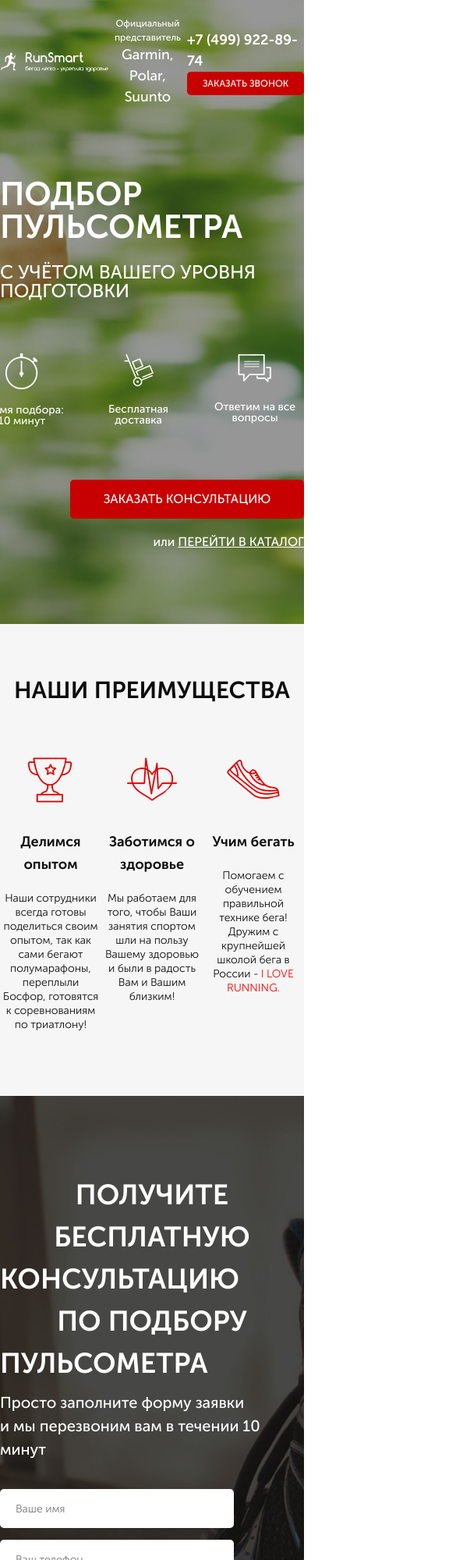
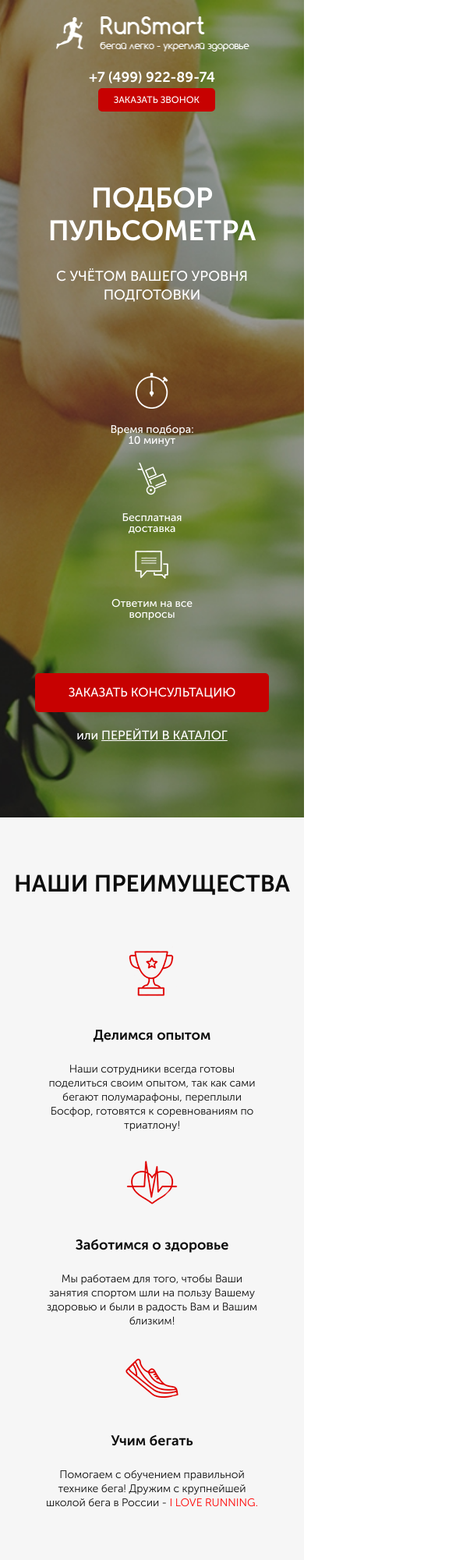
Before and after one commit to KuleshovArtem/LandingPageRanSmart, a website: page src/index.html in a window 390 px wide. Shown: the top 2000 px of the page at 78% size, 585 px wide, since content can reach past the window. Drawn offline with nearby package versions, Linux system fonts and the light colour scheme.

Commit message:
mobile adaptation of sections

```diff
--- a/src/js/script.js
+++ b/src/js/script.js
@@ -1,8 +1,8 @@
 $(document).ready(function () {
     $('.carousel__inner').slick({
         speed: 1200,
-        // adaptiveHeight: true,
-        autoplay: true,
+        adaptiveHeight: true,
+        autoplay: false,
         autoplaySpeed: 2000,
         prevArrow: '<button type="button" class="slick-prev"><img src="icons/left.svg"></button>',
         nextArrow: '<button type="button" class="slick-next"><img src="icons/right.svg"></button>',
--- a/src/sass/blocks/_advantages.scss
+++ b/src/sass/blocks/_advantages.scss
@@ -8,13 +8,17 @@
         display: flex;
         justify-content: space-around;
 
+        @media screen and (max-width: 768px) {
+            flex-direction: column;
+            align-items: center;
+            gap: 30px;
+        }
+
     }
 
     &__item {
         width: 277px;
         text-align: center;
-
-        img {}
     }
 
     &__desc {
--- a/src/sass/blocks/_carousel.scss
+++ b/src/sass/blocks/_carousel.scss
@@ -1,10 +1,25 @@
 .carousel {
     padding: 81px;
+
+    @media screen and (max-width: 992px) {
+        padding: 20px;
+    }
 
     &__inner {
         position: relative;
         width: 750px;
         margin: 0 auto;
+
+        div {
+            img {
+                width: 100%;
+            }
+        }
+
+        @media screen and (max-width: 1024px) {
+            width: auto;
+        }
+
     }
 
     .slick-prev,
@@ -27,4 +42,20 @@
         right: -66px;
         left: auto;
     }
+
+    .slick-dots {
+        margin-top: 20px;
+        list-style-type: none;
+        display: flex;
+        justify-content: center;
+        gap: 10px;
+
+        .slick-active {
+            button {
+                background-color: $main-color;
+                color: white;
+            }
+
+        }
+    }
 }
--- a/src/sass/blocks/_catalog.scss
+++ b/src/sass/blocks/_catalog.scss
@@ -1,4 +1,5 @@
 .catalog {
+    display: none;
     padding-bottom: 100px;
 
     &__tabs {
--- a/src/sass/blocks/_consultation.scss
+++ b/src/sass/blocks/_consultation.scss
@@ -9,5 +9,7 @@
         font-weight: 500;
         line-height: 30px;
         text-align: left;
+
+        @media screen and (max-width: 1024px) {}
     }
 }
--- a/src/sass/blocks/_header.scss
+++ b/src/sass/blocks/_header.scss
@@ -2,6 +2,15 @@
     display: flex;
     justify-content: space-between;
     align-items: center;
+
+    @media screen and (max-width: 1024px) {
+        padding: 0 20px;
+    }
+
+    @media screen and (max-width: 768px) {
+        flex-direction: column;
+        gap: 20px;
+    }
 
     &__logo {
         width: 250px;
@@ -20,6 +29,10 @@
         span {
             display: block;
             font-size: 18px;
+        }
+
+        @media screen and (max-width: 768px) {
+            display: none;
         }
     }
 
--- a/src/sass/blocks/_promo.scss
+++ b/src/sass/blocks/_promo.scss
@@ -2,13 +2,22 @@
     min-height: 650px;
     padding: 21px 0 93px 0;
     background: url(../img/bg.jpeg) center (center / cover) no-repeat;
+
+    @media screen and (max-width: 1024px) {
+        background-position: 30% 20%;
+    }
 
     &__wrapper {
         display: flex;
         flex-direction: column;
         align-items: flex-end;
         margin-top: 90px;
+
+        @media screen and (max-width: 1024px) {
+            align-items: center;
+        }
     }
+
 
     &__header {
         color: rgb(255, 255, 255);
@@ -16,6 +25,11 @@
         font-weight: 700;
         line-height: 42px;
         text-transform: uppercase;
+
+        @media screen and (max-width: 768px) {
+            text-align: center;
+            font-size: 36px;
+        }
     }
 
     &__subheader {
@@ -25,6 +39,11 @@
         font-weight: 500;
         line-height: 24px;
         text-transform: uppercase;
+
+        @media screen and (max-width: 768px) {
+            font-size: 18px;
+            text-align: center;
+        }
     }
 
     &__icons {
@@ -32,6 +51,12 @@
         width: 425px;
         display: flex;
         justify-content: space-between;
+
+        @media screen and (max-width: 576px) {
+            width: auto;
+            align-items: center;
+            flex-direction: column;
+        }
     }
 
     &__icon {
@@ -48,6 +73,9 @@
             margin-bottom: 20px;
         }
 
+        @media screen and (max-width: 576px) {
+            margin-top: 20px;
+        }
     }
 
     &__link {
--- a/src/sass/blocks/_title.scss
+++ b/src/sass/blocks/_title.scss
@@ -8,8 +8,23 @@
 
     &_left {
         font-size: 36px;
-        text-align-last: left;
+        text-align: left;
         line-height: 54px;
         color: rgb(255, 255, 255);
+
+        @media screen and (max-width: 1024px) {
+            font-size: 32px;
+            line-height: 48px;
+        }
+
+        @media screen and (max-width: 768px) {
+            font-size: 28px;
+            line-height: 42px;
+        }
+
+        @media screen and (max-width: 576px) {
+            font-size: 24px;
+            line-height: 36px;
+        }
     }
 }
--- a/src/sass/style.scss
+++ b/src/sass/style.scss
@@ -7,6 +7,10 @@
 .container {
     max-width: 950px;
     margin: 0 auto;
+
+    @media screen and (max-width: 1024px) {
+        padding: 0 15px;
+    }
 }
 
 @import 'blocks/promo';
```
Also changed, not shown: src/css/style.min.css.
